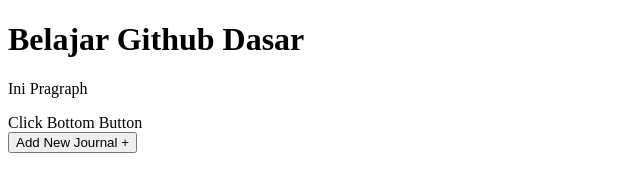
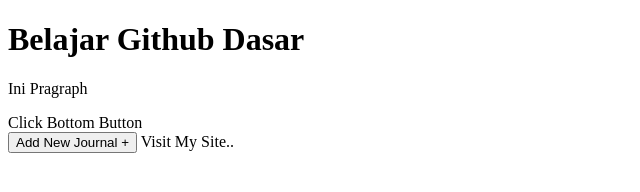
Before and after one commit to YogaArdiana/belajar-github, a plain HTML site: page index.html in a window 1280 px wide. Shown: the full height of the page, 0-640 px from the left. Drawn offline with Linux system fonts and the light colour scheme.

Commit message:
Add Link

```diff
--- a/index.html
+++ b/index.html
@@ -10,5 +10,6 @@
     <p>Ini Pragraph</p>
     <span>Click Bottom Button</span><br>
     <button>Add New Journal +</button>
+    <a>Visit My Site..</a>
 </body>
 </html>
```
